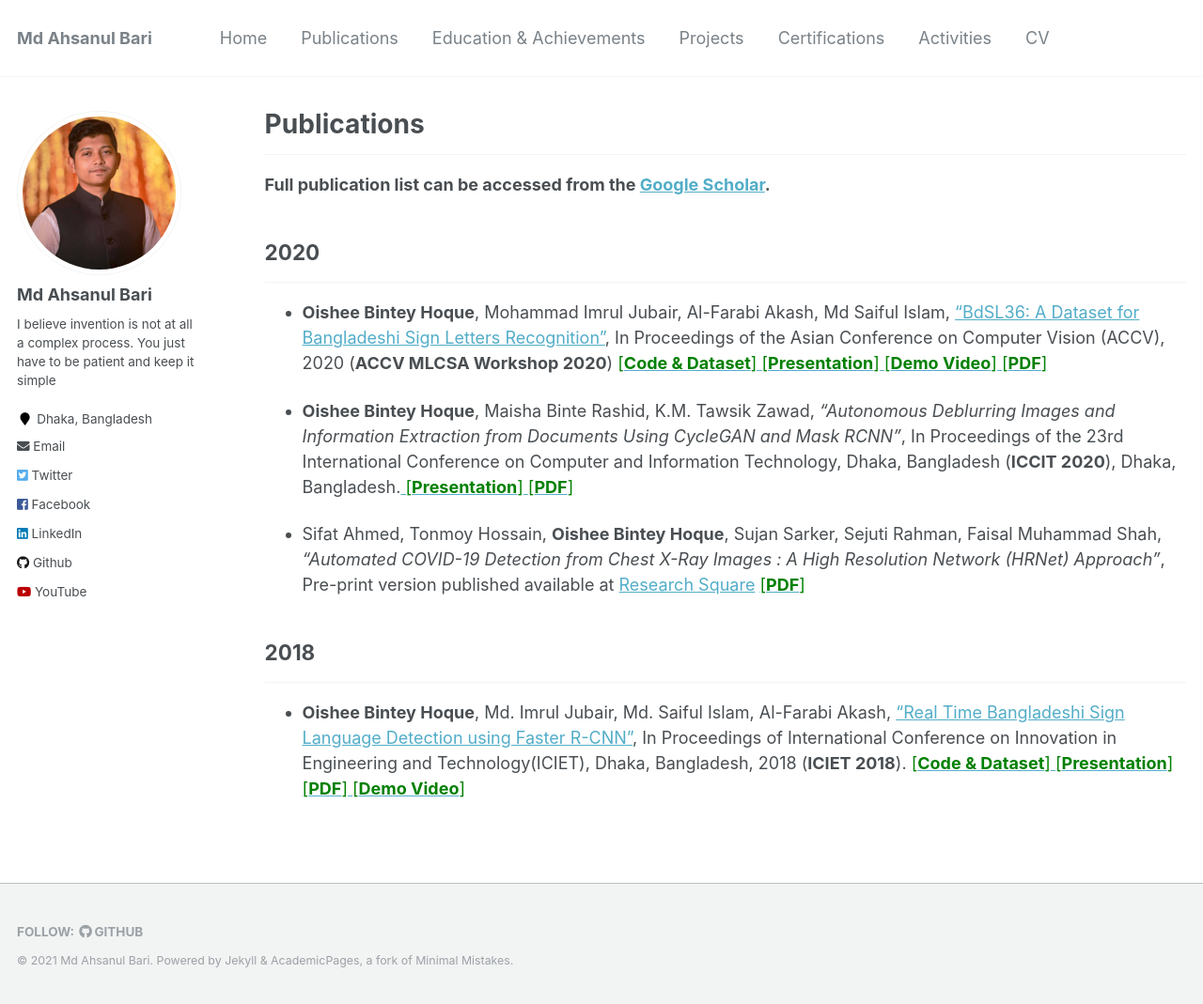
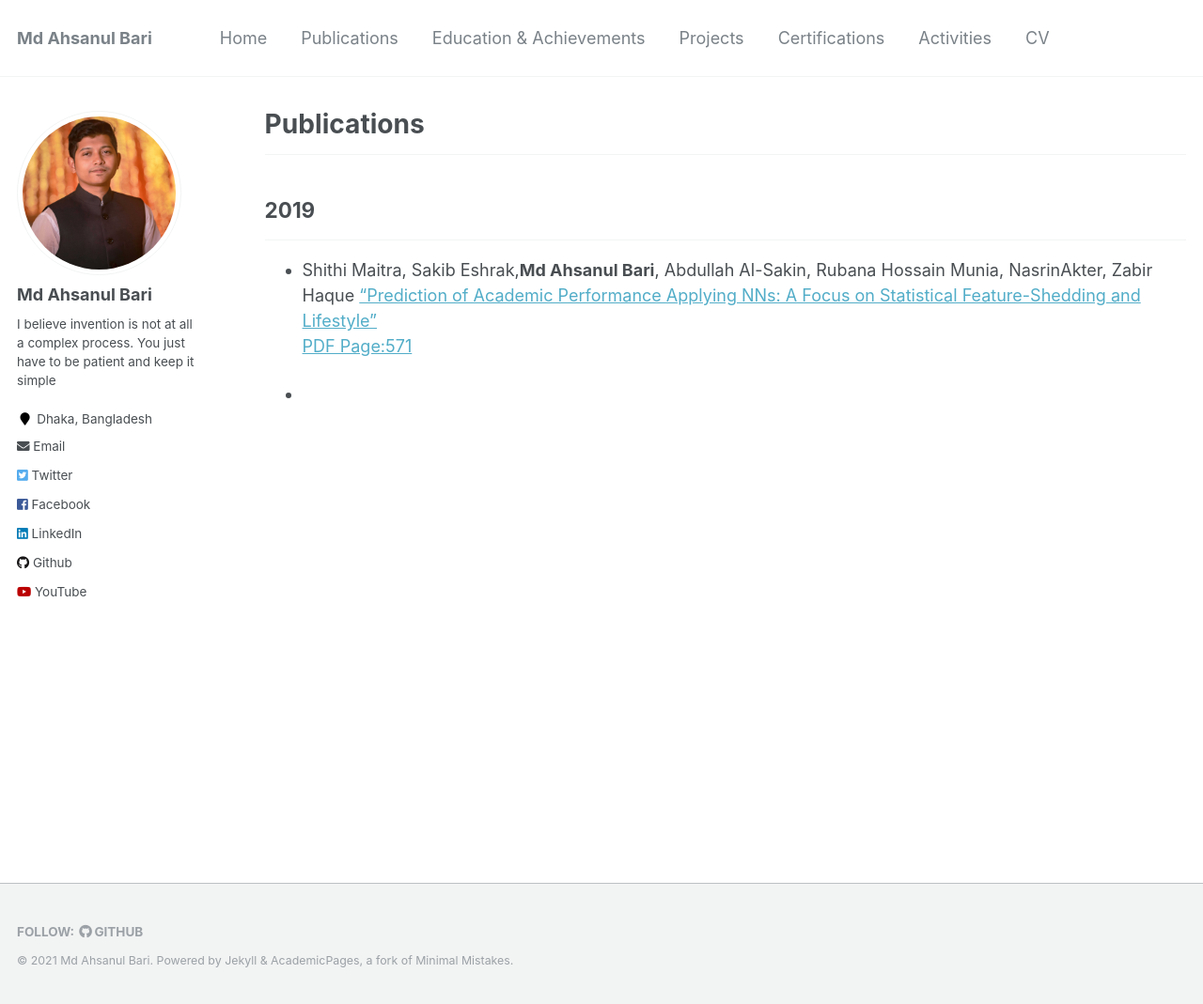
Before and after one commit to GProDevik/AhsanulBariRomih, a Jekyll site: the page built from _pages/publications.md, in a window 1280 px wide and 1069 px high. Shown: the whole window at 94% size. Built offline with Jekyll 4.4.1, drawn with Linux system fonts in a browser that asks for light colours.

Commit message:
publication

```diff
--- a/_pages/publications.md
+++ b/_pages/publications.md
@@ -7,22 +7,13 @@ author_profile: true
 
 ---
 
-**Full publication list can be accessed from the [Google Scholar](https://scholar.google.com/citations?hl=en&authuser=3&user=Xyu3_yUAAAAJ).**
 
-## 2020
+
+## 2019
 
 ---
 
-- **Oishee Bintey Hoque**, Mohammad Imrul Jubair, Al-Farabi Akash, Md Saiful Islam, ["BdSL36: A Dataset for Bangladeshi Sign Letters Recognition"](https://openaccess.thecvf.com/content/ACCV2020W/MLCSA/html/Hoque_BdSL36_A_Dataset_for_Bangladeshi_Sign_Letters_Recognition_ACCVW_2020_paper.html), In Proceedings of the Asian Conference on Computer Vision (ACCV), 2020 (**ACCV MLCSA Workshop 2020**) [<span style ="color:Green"> [**Code & Dataset**] </span>](https://rb.gy/mm3yjg) [<span style ="color:Green"> [**Presentation**] </span>](https://oishee-hoque.github.io/files/ACCV2020/ACCV_Presentation.pdf) [<span style ="color:Green"> [**Demo Video**] </span>](https://youtu.be/lSYgBMn2Tlg) [<span style ="color:Green"> [**PDF**] </span>](https://oishee-hoque.github.io/files/ACCV2020/ACCV.pdf)
+- Shithi Maitra, Sakib Eshrak,**Md Ahsanul Bari**, Abdullah Al-Sakin, Rubana Hossain Munia, NasrinAkter, Zabir Haque ["Prediction of Academic Performance Applying NNs: A Focus on Statistical Feature-Shedding and Lifestyle"](https://thesai.org/Publications/ViewPaper?Volume=10&Issue=9&Code=IJACSA&SerialNo=74&fbcli%20d=IwAR3aQ9_iL5p1EuzGyxrhc7l1UIgiNDBv3qUFaj5U1yPv9EoySs4ns_JoqzY) <br />
+  [PDF Page:571](https://drive.google.com/file/d/1p8OPmZK7htouWLerCiwfnKXS4eSUE8os/view?usp=sharing)
 
-- **Oishee Bintey Hoque**, Maisha Binte Rashid, K.M. Tawsik Zawad, _"Autonomous Deblurring Images
-  and Information Extraction from Documents Using CycleGAN and Mask RCNN"_, In Proceedings of the 23rd International Conference on Computer and Information Technology, Dhaka, Bangladesh (**ICCIT 2020**), Dhaka, Bangladesh.[<span style ="color:Green"> [**Presentation**] </span>](https://oishee-hoque.github.io/files/ICCIT_2020_presentation.pdf) [<span style ="color:Green"> [**PDF**] </span>](https://oishee-hoque.github.io/files/ICCIT_2020.pdf)
-
-- Sifat Ahmed, Tonmoy Hossain, **Oishee Bintey Hoque**, Sujan Sarker, Sejuti Rahman, Faisal Muhammad
-  Shah, _"Automated COVID-19 Detection from Chest X-Ray Images : A High Resolution Network (HRNet) Approach"_, Pre-print version published available at [Research Square](https://www.researchsquare.com/article/rs-56285/v1) [<span style ="color:Green"> [**PDF**] </span>](https://oishee-hoque.github.io/files/HRNet.pdf)
-
-## 2018
-
----
-
-- **Oishee Bintey Hoque**, Md. Imrul Jubair, Md. Saiful Islam, Al-Farabi Akash, ["Real Time Bangladeshi Sign Language Detection using Faster R-CNN"](https://ieeexplore.ieee.org/document/8660780), In Proceedings of International Conference on Innovation in Engineering and Technology(ICIET), Dhaka, Bangladesh, 2018 (**ICIET 2018**). [<span style ="color:Green"> [**Code & Dataset**] </span>](https://github.com/imruljubair/bdslimset)[<span style ="color:Green"> [**Presentation**] </span>](https://oishee-hoque.github.io/files/ICIET2018_presentation.pdf) [<span style ="color:Green"> [**PDF**] </span>](https://oishee-hoque.github.io/files/ICIET2018.pdf) [<span style ="color:Green"> [**Demo Video**] </span>](https://youtu.be/OU8IFpR0_sU)
+-
```
